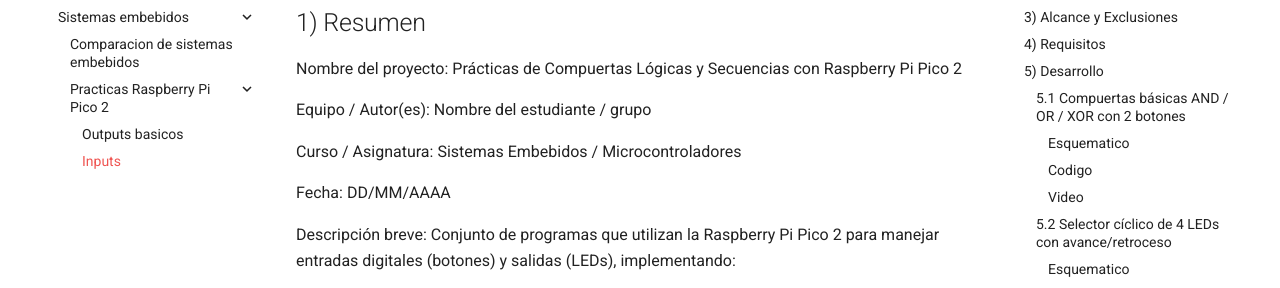
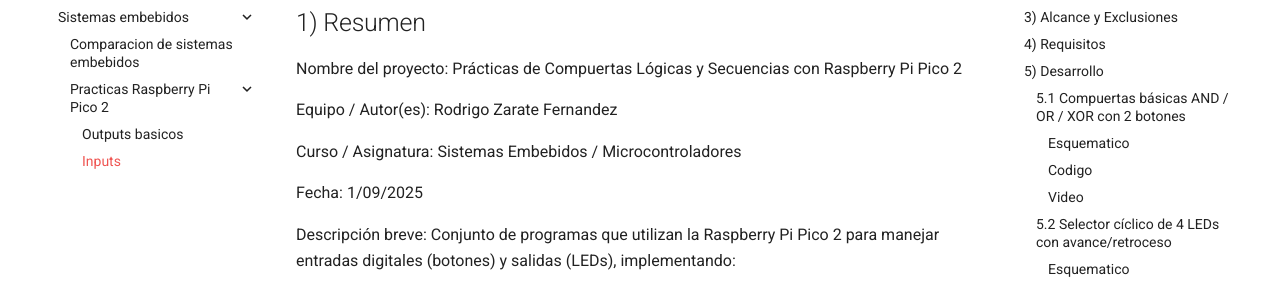
Before and after one commit to ZAFK28/PortafolioZarate, an MkDocs documentation site: the page built from docs/Inputs.md, in a window 1280 px wide and 900 px high. Shown: the part 175-463 px from the top of the window. Built offline with MkDocs 1.6.1 and Material for MkDocs 9.7.7, drawn with Linux system fonts in a browser that asks for light colours.

Commit message:
Actualizacion

```diff
--- a/docs/Inputs.md
+++ b/docs/Inputs.md
@@ -3,11 +3,11 @@
 
 Nombre del proyecto: Prácticas de Compuertas Lógicas y Secuencias con Raspberry Pi Pico 2
 
-Equipo / Autor(es): Nombre del estudiante / grupo
+Equipo / Autor(es): Rodrigo Zarate Fernandez
 
 Curso / Asignatura: Sistemas Embebidos / Microcontroladores
 
-Fecha: DD/MM/AAAA
+Fecha: 1/09/2025
 
 Descripción breve:
 Conjunto de programas que utilizan la Raspberry Pi Pico 2 para manejar entradas digitales (botones) y salidas (LEDs), implementando:
```
